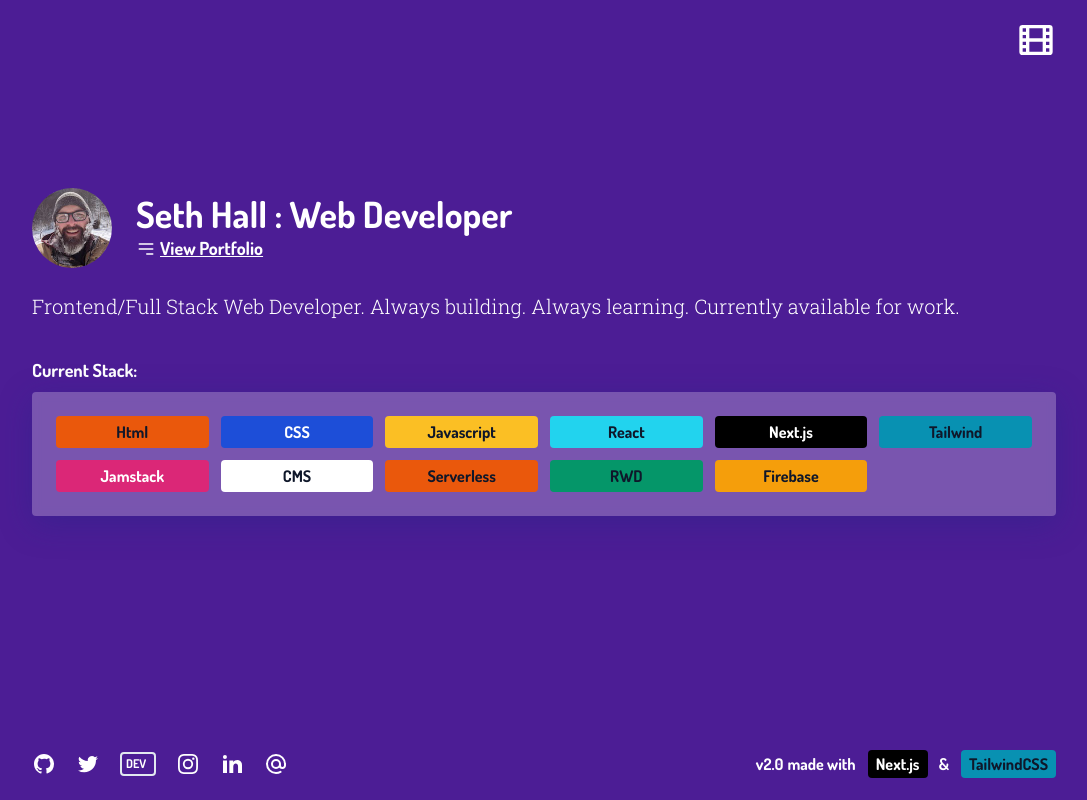
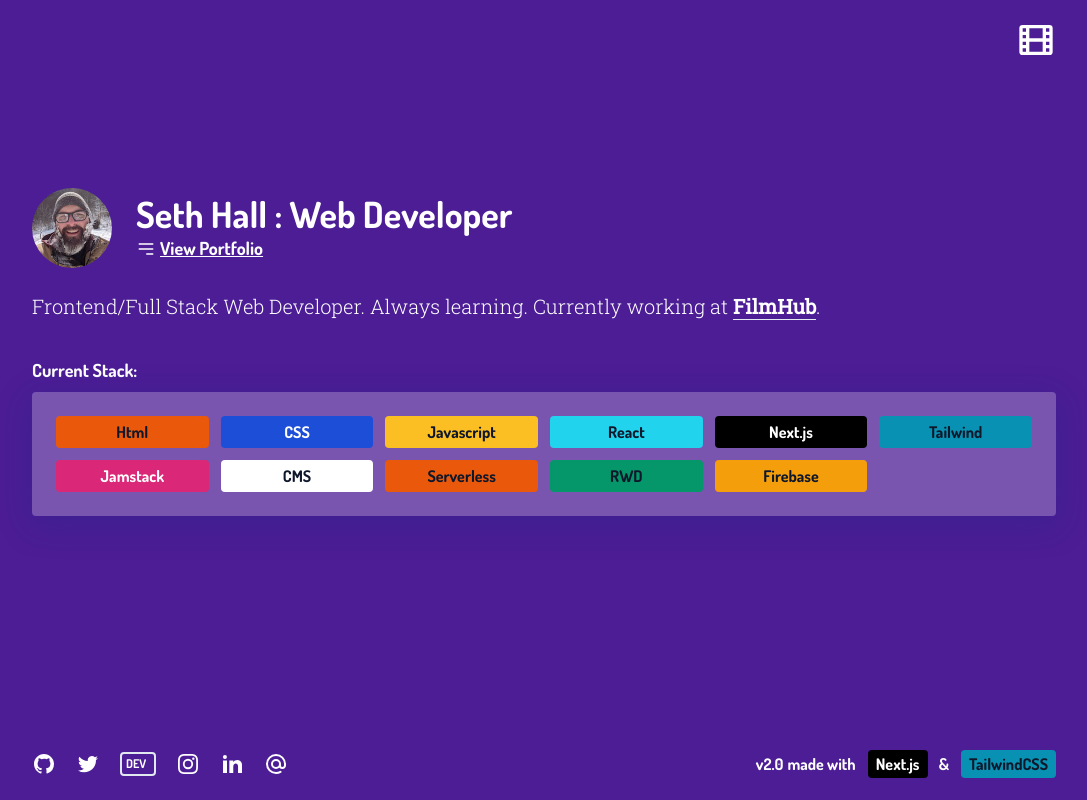
Before and after one commit to sethburtonhall/home-v2, a Next.js app: page / in a window 1280 px wide. Shown: the whole page, without its empty margins (96-1183 px from the left). Built offline with nearby package versions, Linux system fonts and the light colour scheme; what tailwindcss-debug-screens would draw is missing.

Commit message:
adds FilmHub

```diff
--- a/components/Code.tsx
+++ b/components/Code.tsx
@@ -64,8 +64,16 @@
       </div>
 
       <p className="font-serif text-base font-light lg:text-xl pb-9">
-        Frontend/Full Stack Web Developer. Always building. Always learning.
-        Currently available for work.
+        Frontend/Full Stack Web Developer. Always learning. Currently working at{' '}
+        <a
+          href="https://filmhub.com/"
+          target="_blank"
+          rel="noopener noreferrer"
+          className="font-bold border-b hover:text-blue-400"
+        >
+          FilmHub
+        </a>
+        .
       </p>
 
       <h1 className="pb-2 text-lg">Current Stack:</h1>
--- a/components/Resume.tsx
+++ b/components/Resume.tsx
@@ -34,13 +34,21 @@
         </div>
 
         <p className="font-serif text-base font-light lg:text-lg">
-          I am a web developer working in Frontend & Full Stack environments. I
-          favor React, NextJS, Jamstack and serverless, but I am always learning
-          and can adapt to specific project requirements. As a long time remote
-          worker, I am capable of collaborating across a variety of skills and
-          teams. I possess a strong passion and dedication to coding as a
-          creative craft and vocation and I am ready to work on great projects
-          with an even greater team.
+          I am a web developer currently working at{' '}
+          <a
+            href="https://filmhub.com/"
+            target="_blank"
+            rel="noopener noreferrer"
+            className="font-bold text-pink-500"
+          >
+            FilmHub
+          </a>
+          . I favor React, NextJS, Jamstack and serverless, but I am always
+          learning and can adapt to specific project requirements. As a long
+          time remote worker, I am capable of collaborating across a variety of
+          skills and teams. I possess a strong passion and dedication to coding
+          as a creative craft and vocation.
+          {/* and I am ready to work on great projects with an even greater team. */}
         </p>
       </div>
 
@@ -403,7 +411,7 @@
           </a>
         </div>
 
-        <div className="flex flex-col pb-6">
+        {/* <div className="flex flex-col pb-6">
           <p className="text-lg">Party Corgi Network</p>
           <p className="pb-3 text-sm text-gray-500">
             An inclusive community of content creators helping each other grow.
@@ -416,7 +424,7 @@
           >
             Site
           </a>
-        </div>
+        </div> */}
       </div>
 
       {/* Education */}
--- a/data/data.js
+++ b/data/data.js
@@ -1,5 +1,12 @@
 // TODO: create data for remaning resume sections
 export const experience = [
+  {
+    title: 'Web Developer',
+    company: 'FilmHub - Full Time',
+    date: 'April 2021-Present | Remote',
+    description:
+      'The global marketplace for filmmakers and streaming services - open and free.',
+  },
   {
     title: 'Frontend/Full Stack Web Developer',
     company: 'SoleLife, Inc - Contract',
```
